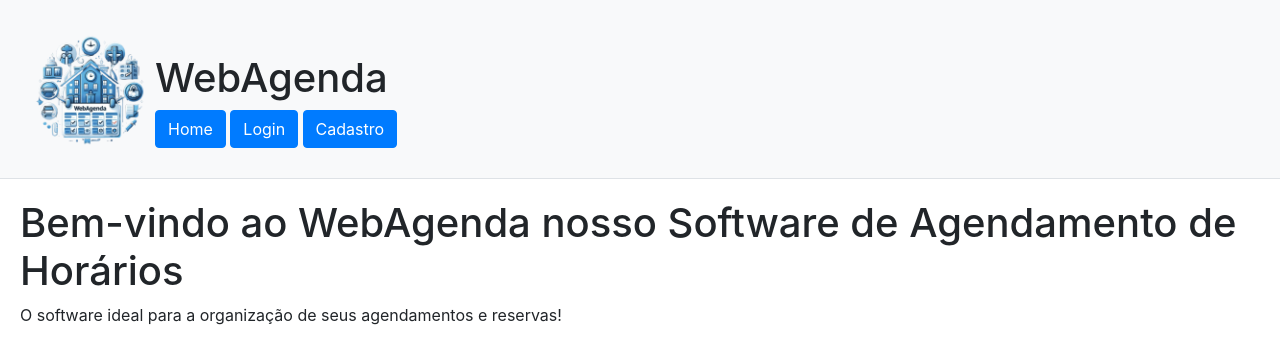
After one commit to MateusCoelhoSantos/WebAgenda, a PHP site: page / in a window 1280 px wide. The commit adds this page. Shown: the top 364 px of the page. Run offline with PHP 8.4, Linux system fonts and the light colour scheme.

Commit message:
modificações na home e demais telas

```diff
--- a/Scripts/cadusu.html
+++ b/Scripts/cadusu.php
@@ -49,8 +49,5 @@
             </center>
         </form>
     </div>
-    <center>
-    <a href="login.php">Voltar</a>
-    </center>
 </body>
 </html>
--- /dev/null
+++ b/Scripts/home.php
@@ -0,0 +1,21 @@
+<!DOCTYPE html>
+<html lang="pt-br">
+<head>
+    <meta charset="UTF-8">
+    <meta name="viewport" content="width=device-width, initial-scale=1.0">
+    <title>WebAgenda - Home</title>
+
+    <link rel="stylesheet"
+        href="https://stackpath.bootstrapcdn.com/bootstrap/4.1.3/css/bootstrap.min.css"
+        integrity="sha384-MCw98/SFnGE8fJT3GXwEOngsV7Zt27NXFoaoApmYm81iuXoPkFOJwJ8ERdknLPMO"
+        crossorigin="anonymous"
+    >
+</head>
+<body>
+    <main>
+        <div class="content">
+            <h1>Bem-vindo ao WebAgenda nosso Software de Agendamento de Horários</h1>
+            <p>O software ideal para a organização de seus agendamentos e reservas!</p>
+        </div>
+</body>
+</html>
--- /dev/null
+++ b/Scripts/index.php
@@ -0,0 +1,69 @@
+<?php
+    include("conexao.php")
+?>
+<!DOCTYPE html>
+<html lang="pt-br">
+<head>
+    <meta charset="UTF-8">
+    <meta name="viewport" content="width=device-width, initial-scale=1.0">
+    <title>WebAgenda - Centro</title>
+
+    <link rel="stylesheet"
+        href="https://stackpath.bootstrapcdn.com/bootstrap/4.1.3/css/bootstrap.min.css"
+        integrity="sha384-MCw98/SFnGE8fJT3GXwEOngsV7Zt27NXFoaoApmYm81iuXoPkFOJwJ8ERdknLPMO"
+        crossorigin="anonymous"
+    >
+
+    <style>
+        body {
+            font-family: Arial, sans-serif;
+        }
+        header {
+            text-align: left;
+            padding:30px;
+            background-color: #f8f9fa;
+            border-bottom: 1px solid #dee2e6;
+        }
+        .content {
+            margin: 20px;
+        }
+        img {
+          float: left; /* Faz a imagem flutuar à esquerda do texto */
+          margin-right: 5px; /* Adiciona espaço entre a imagem e o texto */
+        }
+
+    </style>
+</head>
+<body>
+    <header>
+        <img src="LogoWebAgenda.png" width="120" height="120">
+        <br>
+        <b><h1>WebAgenda</h1></b>
+        <nav>
+            <a href="index.php?menuop=home"><button type="submit" class="btn btn-primary">Home</button></a>
+            <a href="index.php?menuop=login"><button type="submit" class="btn btn-primary">Login</button></a>
+            <a href="index.php?menuop=cadastro"><button type="submit" class="btn btn-primary">Cadastro</button></a>
+        </nav>
+    </header>
+    <main>
+        <?php
+            $menuop = (isset($_GET["menuop"]))?$_GET["menuop"]:"home";
+            switch ($menuop) {
+                case 'home':
+                    include("home.php");
+                    break;
+                case 'login':
+                    include("login.php");
+                    break;
+                case 'cadastro':
+                    include("cadusu.php");
+                    break;
+                default:
+                include("home.php");
+                    break;
+            }
+
+        ?>
+    </main>
+</body>
+</html>
--- a/Scripts/login.php
+++ b/Scripts/login.php
@@ -32,10 +32,6 @@ require 'conexao.php';
             <center>
                 <br>
                 <button type="submit" class="btn btn-primary">Entrar</button>
-                <br>
-                <a href="cadusu.html">Cadastrar</a>
-                <br>
-                <a href="home.html">Voltar</a>
             </center>
         </div>
 </body>
```
Also changed, not shown: Scripts/agenda.html (+29 -6 lines), Scripts/home.html (deleted, +0 -58 lines).
